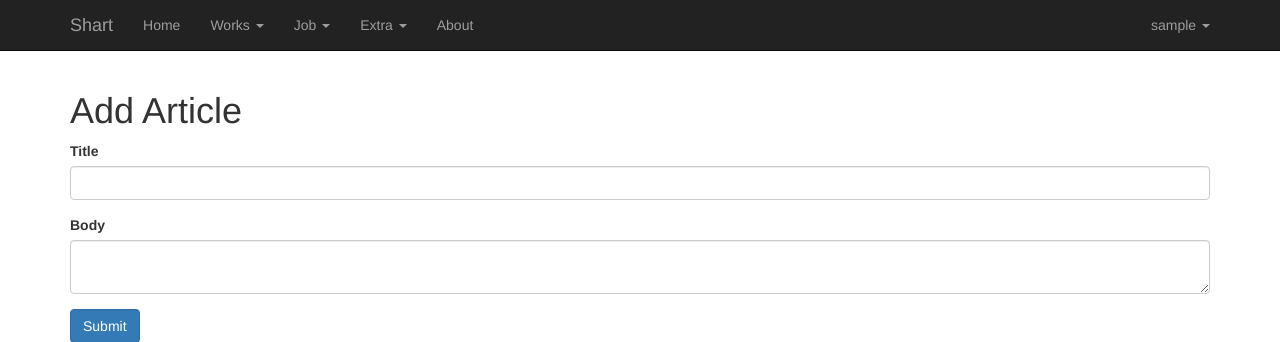
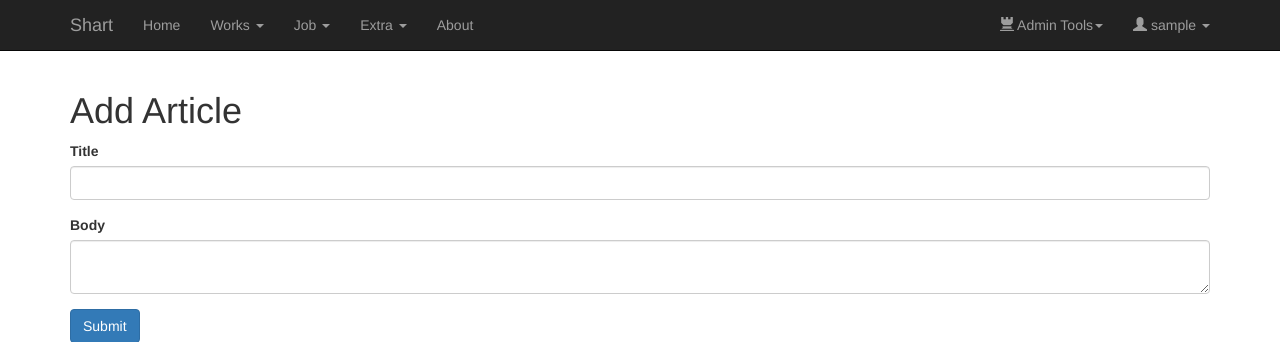
Before and after one commit to EmaBachi/shart, a Flask app: page /add_article in a window 1280 px wide. Shown: the top 342 px of the page. Run offline with Flask 2, Linux system fonts and the light colour scheme; the visitor is signed in with stand-in values (Sample User, id 1); some libraries are stand-ins or nearby versions.

Commit message:
Ultimo commit prima del pull da ale

```diff
--- a/static/stylesheets/style.css
+++ b/static/stylesheets/style.css
@@ -48,3 +48,13 @@
     margin: auto;
     padding: 20px;
 }
+
+/* Icon in navbar for administrator */
+.glyphicon glyphicon-tower{
+    color: white;
+}
+
+/* Icon in navbar for user */
+.glyphicon glyphicon-user{
+    color: white;
+}
--- a/templates/includes/_navbar.html
+++ b/templates/includes/_navbar.html
@@ -41,13 +41,18 @@
               </ul>
               <ul class="nav navbar-nav navbar-right">
                 {% if session.logged_in %}
-                    <li class="dropdown">
-                  <a href="#" class="dropdown-toggle" data-toggle="dropdown" role="button" aria-haspopup="true" aria-expanded="false">{{ session.username }} <span class="caret"></span></a>
+                {% if session.adm %}
+                <li class="dropdown">
+                  <a href="#" class="dropdown-toggle" data-toggle="dropdown" role="button" aria-haspopup="true" aria-expanded="false"><span class="glyphicon glyphicon-tower"></span> Admin Tools<span class="caret"></span></a>
                   <ul class="dropdown-menu">
-                    {% if session.adm %}
                     <li><a href="/add_article">Add Article</a></li>
                     <li><a href="/add_contest">Add Contest</a></li>
-                    {% endif %}
+                  </ul>
+                </li>
+                {% endif %}
+                <li class="dropdown">
+                  <a href="#" class="dropdown-toggle" data-toggle="dropdown" role="button" aria-haspopup="true" aria-expanded="false"><span class="glyphicon glyphicon-user"></span> {{ session.username }} <span class="caret"></span></a>
+                  <ul class="dropdown-menu">
                     <li><a href="/profile">Profile</a></li>
                     <li><a href="/profile">My Projects</a></li>
                     <li role="separator" class="divider"></li>
```
Also changed, not shown: app.py (+4 -7 lines), 4 other files.
